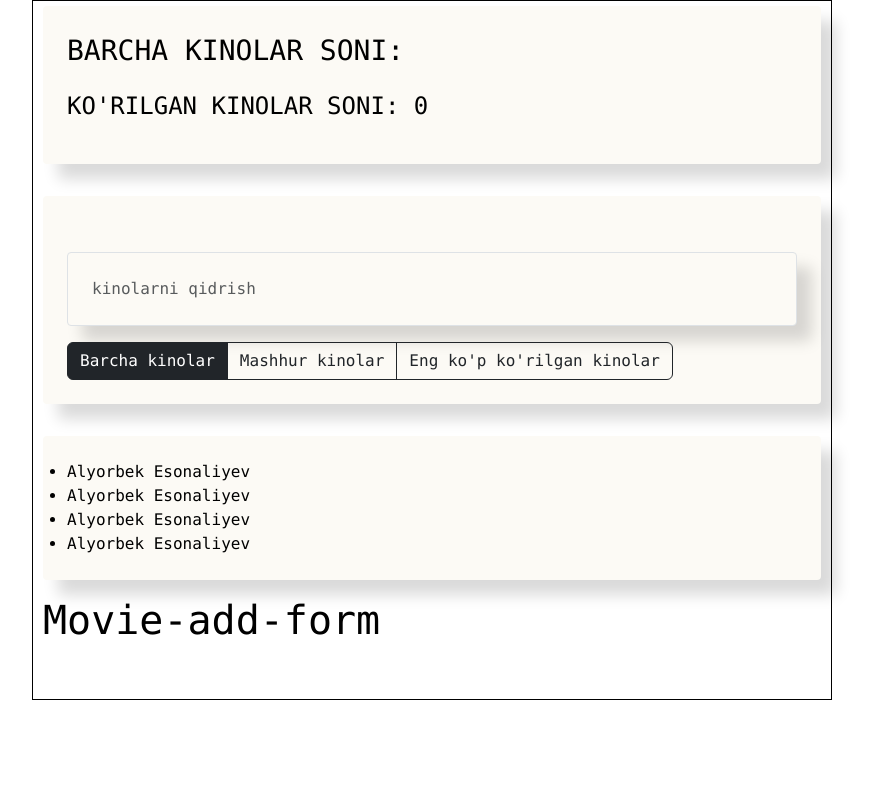
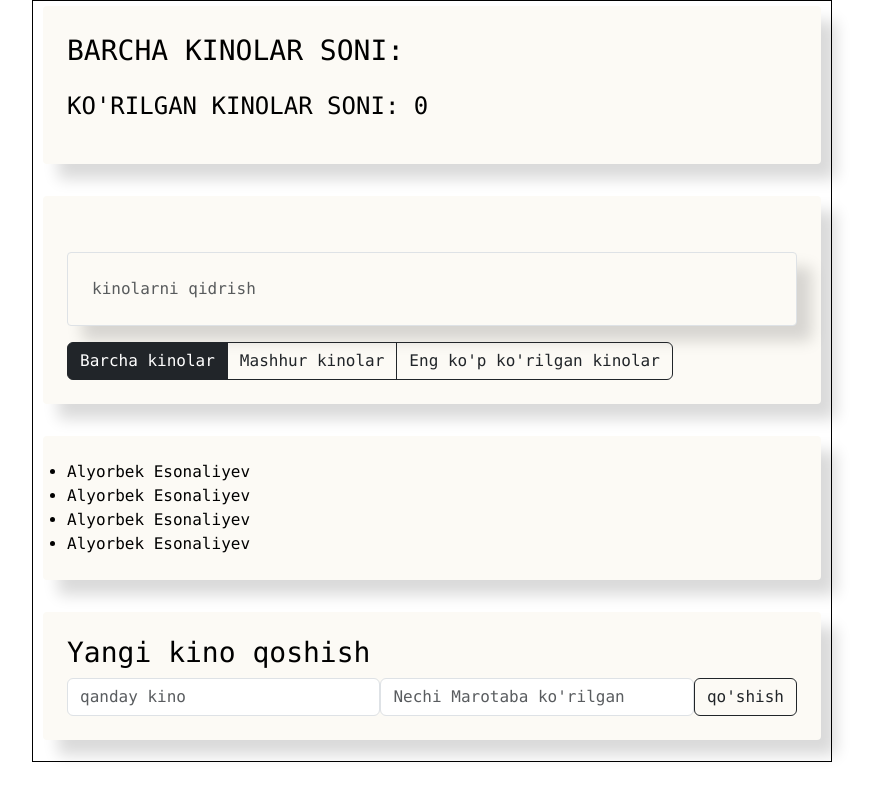
Before and after one commit to esonaliyev05/move, a Vue app: page / in a window 1280 px wide. Shown: the whole page, without its empty margins (208-1078 px from the left). Built offline with nearby package versions, Linux system fonts and the light colour scheme.

Commit message:
new change

```diff
--- a/src/components/movie-add-form/MovieAddForm.vue
+++ b/src/components/movie-add-form/MovieAddForm.vue
@@ -1,6 +1,14 @@
 <template >
-    <div>
-        <h1>Movie-add-form</h1>
+    <div class="movie-add-form">
+        <h3>Yangi kino qoshish</h3>
+
+        <form class="add-form d-flex">
+            <input type="text" class="form-control new-label" placeholder="qanday kino">
+            <input type="text" class="form-control new-label" placeholder="Nechi Marotaba ko'rilgan">
+
+
+            <button class="btn btn-outline-dark">qo'shish</button>
+        </form>
     </div>
 </template>
 <script>
@@ -8,6 +16,14 @@ export default {
 
 }
 </script>
-<style scoped>
+<style >
 
+    .movie-add-form{
+        margin-top: 2rem;
+  margin-bottom: 1rem;
+  padding: 1.5rem;
+  background-color: #fcfaf5;
+  border-radius: 4px;
+  box-shadow: 15px 15px 15px rgb(0, 0, 0, 0.15);
+    }
 </style>
```
Also changed, not shown: 1 other file (tests, documents, lock files or other folders).
